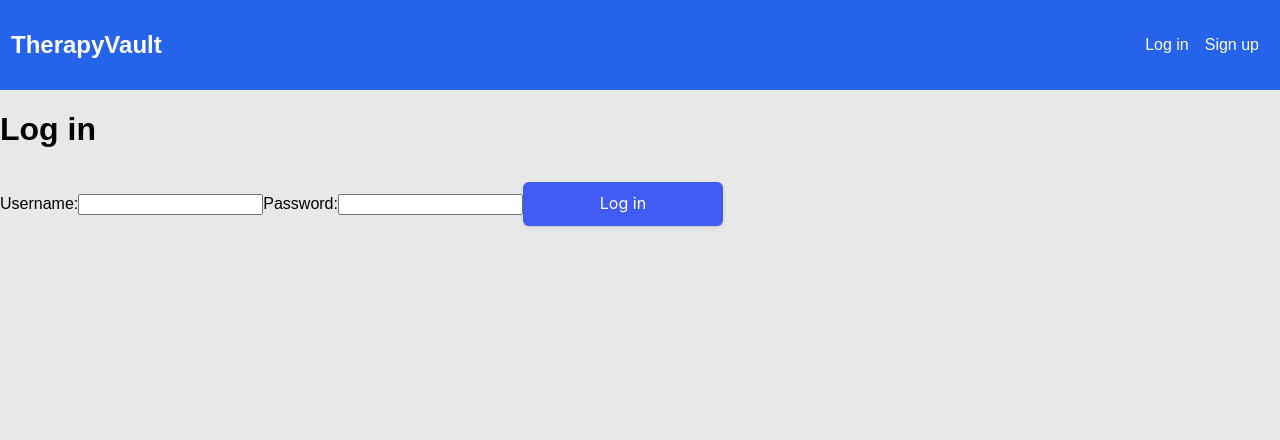
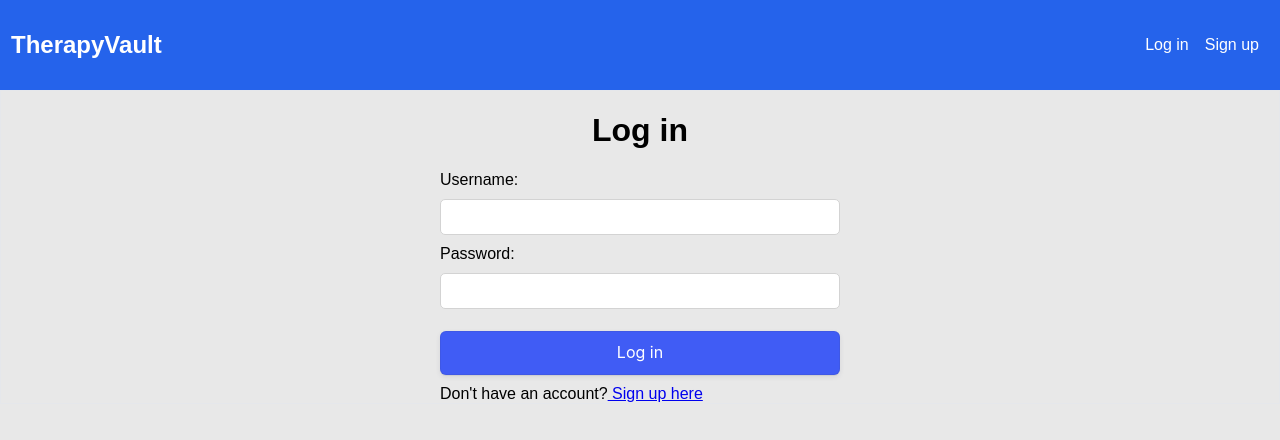
Before and after one commit to jwaddell10/TherapyVault, a React (Vite) app in the folder client/: page /log-in in a window 1280 px wide. Shown: the top 440 px of the page. Built offline with nearby package versions, Linux system fonts and the light colour scheme.

Commit message:
styled login form

```diff
--- /dev/null
+++ b/client/src/components/Login.css
@@ -0,0 +1,21 @@
+main {
+    display: flex;
+    flex-direction: column;
+    align-items: center;
+    border: 1px solid #e5e7eb;
+}
+
+form {
+    display: flex;
+    flex-direction: column;
+    width: 400px;
+    border-style: solid;
+    border: #e5e7eb;
+    gap: 10px;
+}
+
+form > input {
+    border: 1px solid lightgray;
+    border-radius: 5px;
+    height: 2rem;
+}
--- a/client/src/components/Login.jsx
+++ b/client/src/components/Login.jsx
@@ -1,7 +1,8 @@
 import { useState } from "react";
-import { useNavigate } from "react-router-dom";
+import { Link, useNavigate } from "react-router-dom";
 import Button from "./helpers/Button/Button";
 import postFormData from "./helpers/postFormData";
+import "./Login.css";
 
 export default function Login() {
 	const navigate = useNavigate();
@@ -20,7 +21,7 @@ export default function Login() {
 		event.preventDefault();
 		await postFormData(formData, "/log-in").then((data) => {
 			if (data) {
-                sessionStorage.setItem("sessionID", data.sessionID)
+				sessionStorage.setItem("sessionID", data.sessionID);
 				navigate("/");
 			}
 		});
@@ -29,8 +30,7 @@ export default function Login() {
 		<main>
 			<h1 className="title">Log in</h1>
 			<form method="POST" onSubmit={handleSubmit}>
-				<label htmlFor="">
-					Username:
+				<label htmlFor="">Username:</label>
 				<input
 					type="text"
 					name="username"
@@ -38,9 +38,7 @@ export default function Login() {
 					onChange={handleChange}
 					required
 				/>
-				</label>
-				<label htmlFor="">
-					Password:
+				<label htmlFor="">Password:</label>
 				<input
 					type="password"
 					name="password"
@@ -48,8 +46,11 @@ export default function Login() {
 					onChange={handleChange}
 					required
 				/>
-				</label>
-				<Button type="submit" text="Log in"></Button>
+				<Button className="login-button" type="submit" text="Log in"></Button>
+				<section>
+					Don&apos;t have an account?
+					<Link to="/sign-up"> Sign up here</Link>
+				</section>
 			</form>
 		</main>
 	);
--- a/client/src/components/helpers/Button/Button.css
+++ b/client/src/components/helpers/Button/Button.css
@@ -27,7 +27,6 @@
 	user-select: none;
 	-webkit-user-select: none;
 	touch-action: manipulation;
-	width: 100%;
 }
 
 .button:disabled {
--- a/client/src/components/helpers/Button/Button.jsx
+++ b/client/src/components/helpers/Button/Button.jsx
@@ -3,7 +3,7 @@ import PropTypes from "prop-types";
 
 export default function Button({ text }) {
 	return (
-		<button className="button" style={{ width: "200px" }}>
+		<button className="button">
 			{text}
 		</button>
 	);
```
Lines whose indentation alone changed are shown as unchanged.
